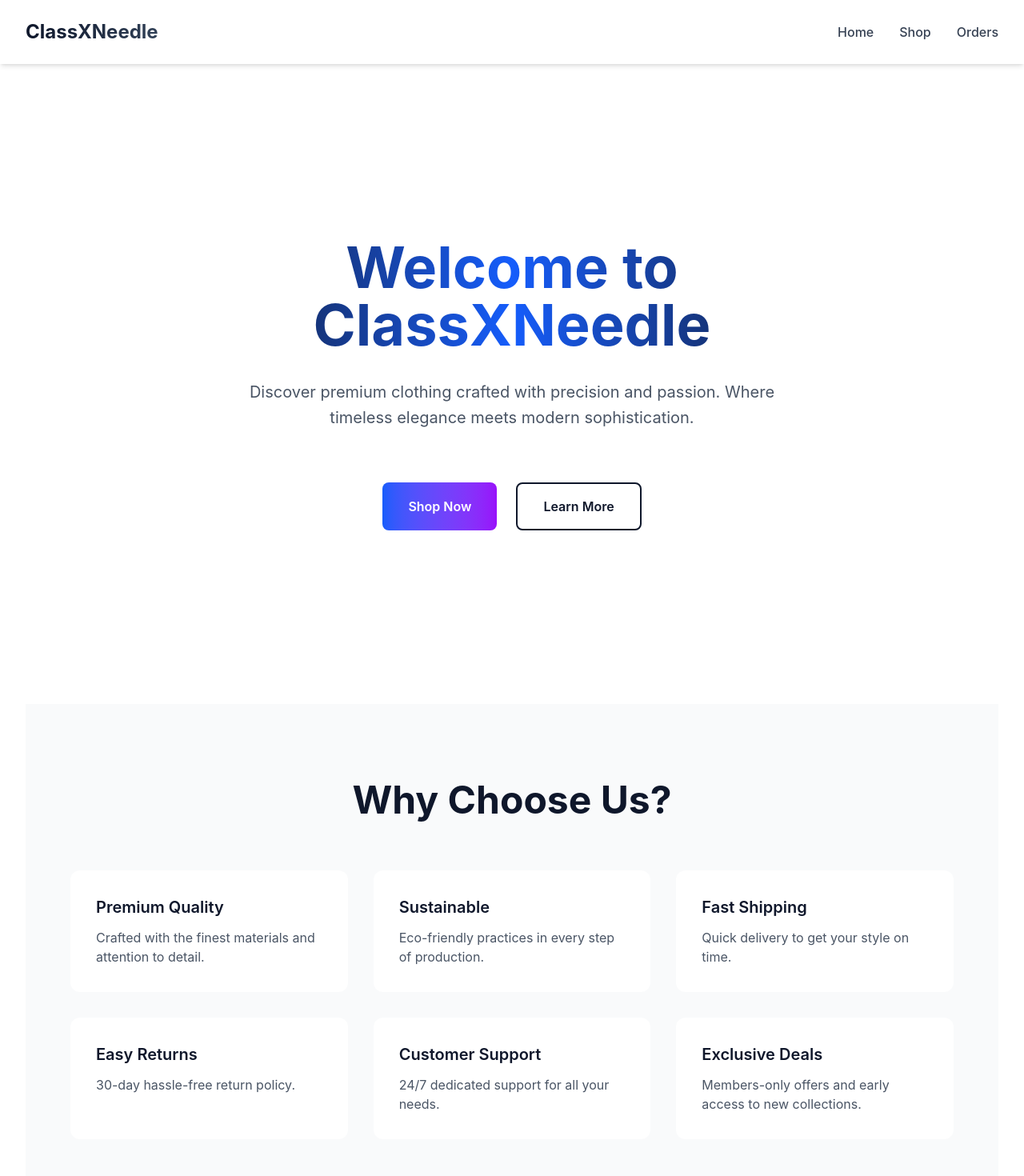
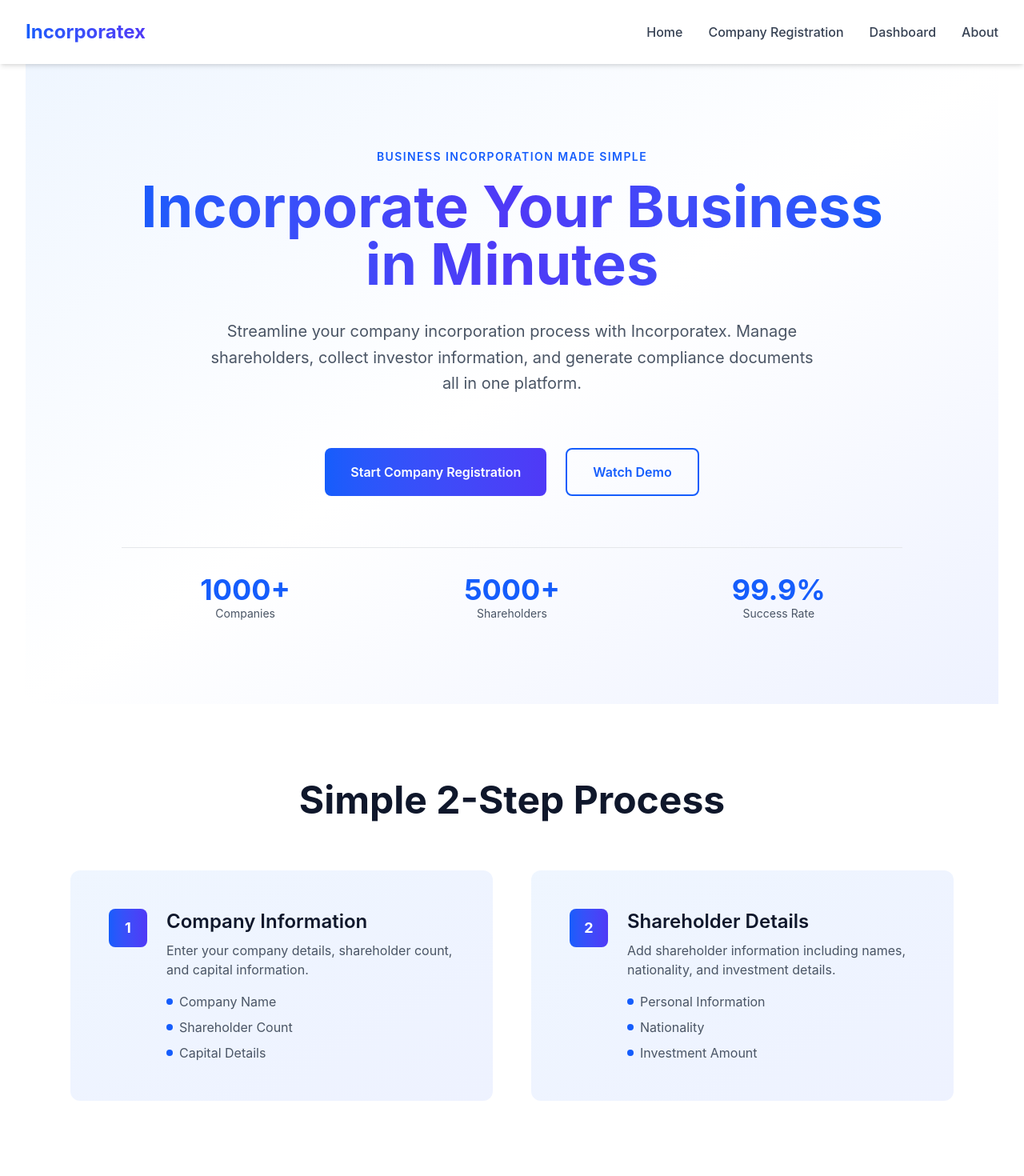
Before and after one commit to Pen-gun/Incorporatex, a React app in the folder Frontend/: page / in a window 1280 px wide. Shown: the top 1470 px of the page at 80% size. Built offline with nearby package versions, Linux system fonts and the light colour scheme; the HTML template or start-up script is replaced by a standard one.

Commit message:
feat: revamp HomePage and FooterBar with updated content and styling; enhance NavBar for improved navigation

```diff
--- a/Frontend/src/components/homePage/home.component.tsx
+++ b/Frontend/src/components/homePage/home.component.tsx
@@ -2,23 +2,93 @@ const HomePage = () => {
   return (
     <div className="w-full">
       {/* Hero Section */}
-      <section className="min-h-screen flex items-center justify-center py-12 sm:py-16 md:py-20">
-        <div className="text-center space-y-8 px-4 sm:px-6 max-w-4xl mx-auto">
-          <h1 className="text-4xl sm:text-5xl md:text-6xl lg:text-7xl font-bold bg-gradient-to-r from-slate-900 via-blue-600 to-slate-900 dark:from-white dark:via-blue-400 dark:to-white bg-clip-text text-transparent animate-fade-in">
-            Welcome to ClassXNeedle
+      <section className="min-h-screen flex items-center justify-center py-12 sm:py-16 md:py-20 bg-gradient-to-br from-blue-50 via-white to-indigo-50 dark:from-stone-900 dark:via-stone-950 dark:to-blue-950">
+        <div className="text-center space-y-8 px-4 sm:px-6 max-w-5xl mx-auto">
+          <span className="inline-block text-sm font-semibold text-blue-600 dark:text-blue-400 uppercase tracking-widest mb-4">Business Incorporation Made Simple</span>
+
+          <h1 className="text-4xl sm:text-5xl md:text-6xl lg:text-7xl font-bold bg-gradient-to-r from-blue-600 via-indigo-600 to-blue-600 dark:from-blue-400 dark:via-indigo-400 dark:to-blue-400 bg-clip-text text-transparent animate-fade-in">
+            Incorporate Your Business in Minutes
           </h1>
 
-          <p className="text-lg sm:text-xl text-gray-600 dark:text-gray-300 leading-relaxed animate-slide-up max-w-2xl mx-auto">
-            Discover premium clothing crafted with precision and passion. Where timeless elegance meets modern sophistication.
+          <p className="text-lg sm:text-xl text-gray-600 dark:text-gray-300 leading-relaxed animate-slide-up max-w-3xl mx-auto">
+            Streamline your company incorporation process with Incorporatex. Manage shareholders, collect investor information, and generate compliance documents all in one platform.
           </p>
 
           <div className="flex flex-col sm:flex-row gap-4 sm:gap-6 justify-center pt-8 animate-slide-up">
-            <button className="px-8 py-4 bg-gradient-to-r from-blue-600 to-purple-600 hover:from-blue-700 hover:to-purple-700 text-white font-semibold rounded-lg transition-all duration-300 transform hover:scale-105 active:scale-95 shadow-elevation-2">
-              Shop Now
+            <button className="px-8 py-4 bg-gradient-to-r from-blue-600 to-indigo-600 hover:from-blue-700 hover:to-indigo-700 text-white font-semibold rounded-lg transition-all duration-300 transform hover:scale-105 active:scale-95 shadow-elevation-2">
+              Start Company Registration
             </button>
-            <button className="px-8 py-4 border-2 border-slate-900 dark:border-white text-slate-900 dark:text-white hover:bg-slate-50 dark:hover:bg-stone-900 font-semibold rounded-lg transition-all duration-300">
-              Learn More
+            <button className="px-8 py-4 border-2 border-blue-600 dark:border-blue-400 text-blue-600 dark:text-blue-400 hover:bg-blue-50 dark:hover:bg-stone-800 font-semibold rounded-lg transition-all duration-300">
+              Watch Demo
             </button>
+          </div>
+
+          {/* Stats */}
+          <div className="grid grid-cols-2 sm:grid-cols-3 gap-6 mt-16 pt-8 border-t border-gray-200 dark:border-stone-700">
+            <div>
+              <p className="text-3xl sm:text-4xl font-bold text-blue-600 dark:text-blue-400">1000+</p>
+              <p className="text-gray-600 dark:text-gray-400 text-sm">Companies</p>
+            </div>
+            <div>
+              <p className="text-3xl sm:text-4xl font-bold text-blue-600 dark:text-blue-400">5000+</p>
+              <p className="text-gray-600 dark:text-gray-400 text-sm">Shareholders</p>
+            </div>
+            <div>
+              <p className="text-3xl sm:text-4xl font-bold text-blue-600 dark:text-blue-400">99.9%</p>
+              <p className="text-gray-600 dark:text-gray-400 text-sm">Success Rate</p>
+            </div>
+          </div>
+        </div>
+      </section>
+
+      {/* How It Works */}
+      <section className="py-16 sm:py-20 md:py-24 bg-white dark:bg-stone-900">
+        <div className="max-w-6xl mx-auto px-4 sm:px-6">
+          <h2 className="text-3xl sm:text-4xl md:text-5xl font-bold text-center mb-12 sm:mb-16 text-slate-900 dark:text-white">
+            Simple 2-Step Process
+          </h2>
+
+          <div className="grid grid-cols-1 md:grid-cols-2 gap-12">
+            {[{
+              number: '1',
+              title: 'Company Information',
+              description: 'Enter your company details, shareholder count, and capital information.',
+              features: ['Company Name', 'Shareholder Count', 'Capital Details']
+            }, {
+              number: '2',
+              title: 'Shareholder Details',
+              description: 'Add shareholder information including names, nationality, and investment details.',
+              features: ['Personal Information', 'Nationality', 'Investment Amount']
+            }].map((step, index) => (
+              <div
+                key={index}
+                className="p-8 sm:p-12 bg-gradient-to-br from-blue-50 to-indigo-50 dark:from-stone-800 dark:to-stone-700 rounded-xl shadow-elevation-2 hover:shadow-elevation-3 transition-all duration-300"
+              >
+                <div className="flex items-start gap-6">
+                  <div className="flex-shrink-0">
+                    <div className="flex items-center justify-center h-12 w-12 rounded-lg bg-gradient-to-r from-blue-600 to-indigo-600 text-white font-bold text-lg">
+                      {step.number}
+                    </div>
+                  </div>
+                  <div className="flex-1">
+                    <h3 className="text-xl sm:text-2xl font-semibold mb-2 text-slate-900 dark:text-white">
+                      {step.title}
+                    </h3>
+                    <p className="text-gray-600 dark:text-gray-300 mb-4">
+                      {step.description}
+                    </p>
+                    <ul className="space-y-2">
+                      {step.features.map((feature, i) => (
+                        <li key={i} className="flex items-center gap-2 text-gray-600 dark:text-gray-400">
+                          <span className="w-2 h-2 bg-blue-600 dark:bg-blue-400 rounded-full"></span>
+                          {feature}
+                        </li>
+                      ))}
+                    </ul>
+                  </div>
+                </div>
+              </div>
+            ))}
           </div>
         </div>
       </section>
@@ -27,17 +97,30 @@ const HomePage = () => {
       <section className="py-16 sm:py-20 md:py-24 bg-gray-50 dark:bg-stone-900/50">
         <div className="max-w-6xl mx-auto px-4 sm:px-6">
           <h2 className="text-3xl sm:text-4xl md:text-5xl font-bold text-center mb-12 sm:mb-16 text-slate-900 dark:text-white">
-            Why Choose Us?
+            Why Choose Incorporatex?
           </h2>
 
           <div className="grid grid-cols-1 sm:grid-cols-2 md:grid-cols-3 gap-8">
             {[
-              { title: 'Premium Quality', description: 'Crafted with the finest materials and attention to detail.' },
-              { title: 'Sustainable', description: 'Eco-friendly practices in every step of production.' },
-              { title: 'Fast Shipping', description: 'Quick delivery to get your style on time.' },
-              { title: 'Easy Returns', description: '30-day hassle-free return policy.' },
-              { title: 'Customer Support', description: '24/7 dedicated support for all your needs.' },
-              { title: 'Exclusive Deals', description: 'Members-only offers and early access to new collections.' },
+              {
+                title: 'Secure & Compliant',
+                description: 'All data is encrypted and compliant with international standards.'
+              }, {
+                title: 'Fast Processing',
+                description: 'Complete your incorporation in minutes, not days.'
+              }, {
+                title: 'Expert Support',
+                description: 'Get assistance from our team of incorporation specialists.'
+              }, {
+                title: 'Legal Documents',
+                description: 'Automatic generation of all required legal documents.'
+              }, {
+                title: 'Data Persistence',
+                description: 'Your data is saved automatically at each step.'
+              }, {
+                title: 'Multi-Currency Support',
+                description: 'Accept investments in multiple currencies worldwide.'
+              }
             ].map((feature, index) => (
               <div
                 key={index}
@@ -56,16 +139,16 @@ const HomePage = () => {
       </section>
 
       {/* CTA Section */}
-      <section className="py-16 sm:py-20 md:py-24 bg-gradient-to-r from-blue-600 to-purple-600">
+      <section className="py-16 sm:py-20 md:py-24 bg-gradient-to-r from-blue-600 to-indigo-600">
         <div className="max-w-4xl mx-auto px-4 sm:px-6 text-center space-y-6">
           <h2 className="text-3xl sm:text-4xl md:text-5xl font-bold text-white">
-            Ready to Elevate Your Style?
+            Ready to Incorporate Your Business?
           </h2>
           <p className="text-lg text-blue-100 max-w-2xl mx-auto">
-            Join thousands of satisfied customers and discover your next favorite piece.
+            Join thousands of entrepreneurs and startups that have successfully incorporated with Incorporatex.
           </p>
           <button className="px-8 py-4 bg-white text-blue-600 hover:bg-gray-100 font-semibold rounded-lg transition-all duration-300 transform hover:scale-105 active:scale-95 shadow-elevation-2">
-            Get Started
+            Begin Your Journey
           </button>
         </div>
       </section>
--- a/Frontend/src/components/layout/footerBar.tsx
+++ b/Frontend/src/components/layout/footerBar.tsx
@@ -19,9 +19,9 @@ const FooterBar = () => {
         <div className="max-w-7xl mx-auto px-4 sm:px-6 lg:px-8 py-12 sm:py-16 lg:py-20">
           <div className="max-w-2xl mx-auto text-center space-y-6">
             <span className="inline-block text-sm font-semibold text-blue-400 uppercase tracking-widest">Stay Connected</span>
-            <h3 className="text-3xl sm:text-4xl lg:text-5xl font-bold">Join the ClassXNeedle World</h3>
+            <h3 className="text-3xl sm:text-4xl lg:text-5xl font-bold">Stay Updated on Incorporatex</h3>
             <p className="text-stone-400 text-base sm:text-lg leading-relaxed">
-              Subscribe for exclusive access to new collections, style guides, and member-only offers.
+              Subscribe for updates on new features, compliance tips, and exclusive early access to our platform.
             </p>
             <form className="flex flex-col sm:flex-row gap-3 max-w-md mx-auto" onSubmit={handleSubscribe}>
               <input
@@ -50,11 +50,11 @@ const FooterBar = () => {
           <div className="col-span-2 sm:col-span-1 space-y-6">
             <div>
               <h2 className="text-2xl sm:text-3xl font-bold">
-                Class<span className="text-blue-400">X</span>Needle
+                Incorporatex
               </h2>
             </div>
             <p className="text-stone-400 text-sm leading-relaxed max-w-xs">
-              Premium clothing crafted with precision and passion. Where timeless elegance meets modern sophistication.
+              Simplifying business incorporation for entrepreneurs worldwide. Fast, secure, and compliant solutions for company registration.
             </p>
             <div className="flex items-center gap-4">
               {footerSocials.map((social) => {
--- a/Frontend/src/components/layout/navBar.tsx
+++ b/Frontend/src/components/layout/navBar.tsx
@@ -6,8 +6,9 @@ const NavBar = () => {
 
   const navLinks = [
     { label: 'Home', href: '/' },
-    { label: 'Shop', href: '/shop' },
-    { label: 'Orders', href: '/orders' },
+    { label: 'Company Registration', href: '/register-company' },
+    { label: 'Dashboard', href: '/dashboard' },
+    { label: 'About', href: '/about' },
   ];
 
   return (
@@ -16,8 +17,8 @@ const NavBar = () => {
         <div className="flex items-center justify-between h-16 sm:h-20">
           {/* Logo */}
           <div className="flex-shrink-0">
-            <a href="/" className="text-xl sm:text-2xl font-bold bg-gradient-to-r from-slate-900 to-slate-700 dark:from-white dark:to-stone-300 bg-clip-text text-transparent hover:from-slate-800 hover:to-slate-600 transition-all duration-300">
-              ClassXNeedle
+            <a href="/" className="text-xl sm:text-2xl font-bold bg-gradient-to-r from-blue-600 to-indigo-600 dark:from-blue-400 dark:to-indigo-400 bg-clip-text text-transparent hover:from-blue-700 hover:to-indigo-700 transition-all duration-300">
+              Incorporatex
             </a>
           </div>
 
```
